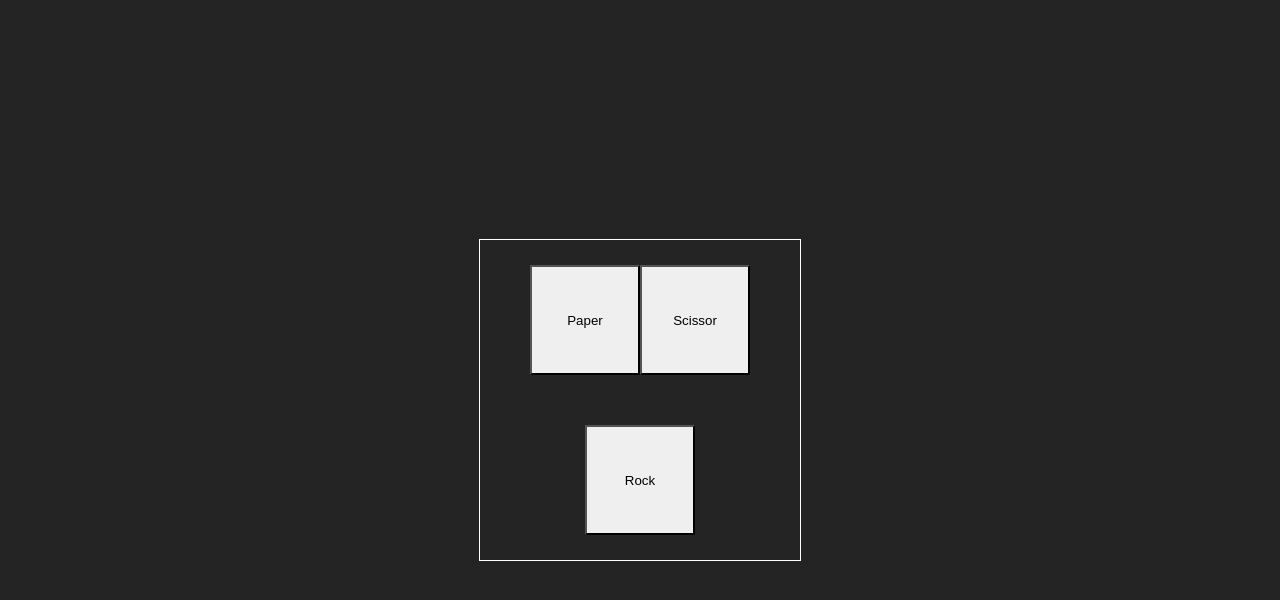
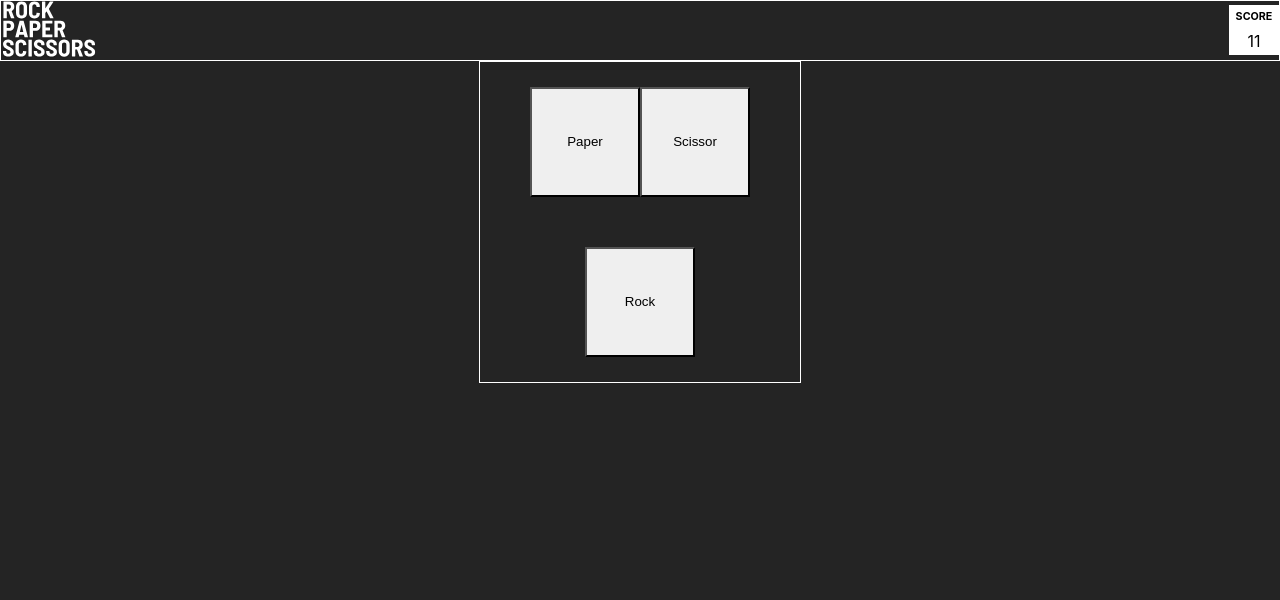
Before and after one commit to mika-marcondes/rock-paper-scissors, a website built with Vite: page index.html in a window 1280 px wide. Built offline with nearby package versions, Linux system fonts and the light colour scheme.

Commit message:
Add the logo and a score placeholder

```diff
--- a/index.html
+++ b/index.html
@@ -8,6 +8,14 @@
 </head>
 <body>
 
+<header>
+    <img src="/images/logo.svg" alt="Rock Paper Scissors">
+    <div id="score">
+        <h6>SCORE</h6>
+        <p>11</p>
+    </div>
+</header>
+
 <section id="game-area">
     <button type="button" id="paper">Paper</button>
     <button type="button" id="scissor">Scissor</button>
--- a/src/style.css
+++ b/src/style.css
@@ -15,9 +15,9 @@
 
 body {
     margin: 0;
+    display: flex;
+    flex-direction: column;
     box-sizing: border-box;
-    display: flex;
-    justify-content: center;
     min-width: 320px;
     min-height: 100vh;
 }
@@ -32,10 +32,34 @@ body {
     height: 20rem;
 }
 
-button {
+#game-area button {
     align-self: center;
     height: 110px;
     width: 110px;
     background-repeat: no-repeat;
     background-size: contain;
 }
+
+header {
+    display: flex;
+    flex-direction: row;
+    justify-content: space-between;
+    align-items: center;
+    border: 1px solid white;
+}
+
+header img {
+    width: 6rem;
+    height: auto;
+}
+
+#score {
+    background-color: white;
+    width: 50px;
+    height: 50px;
+    text-align: center;
+}
+
+#score h6, p {
+    margin: 0;
+}
```
